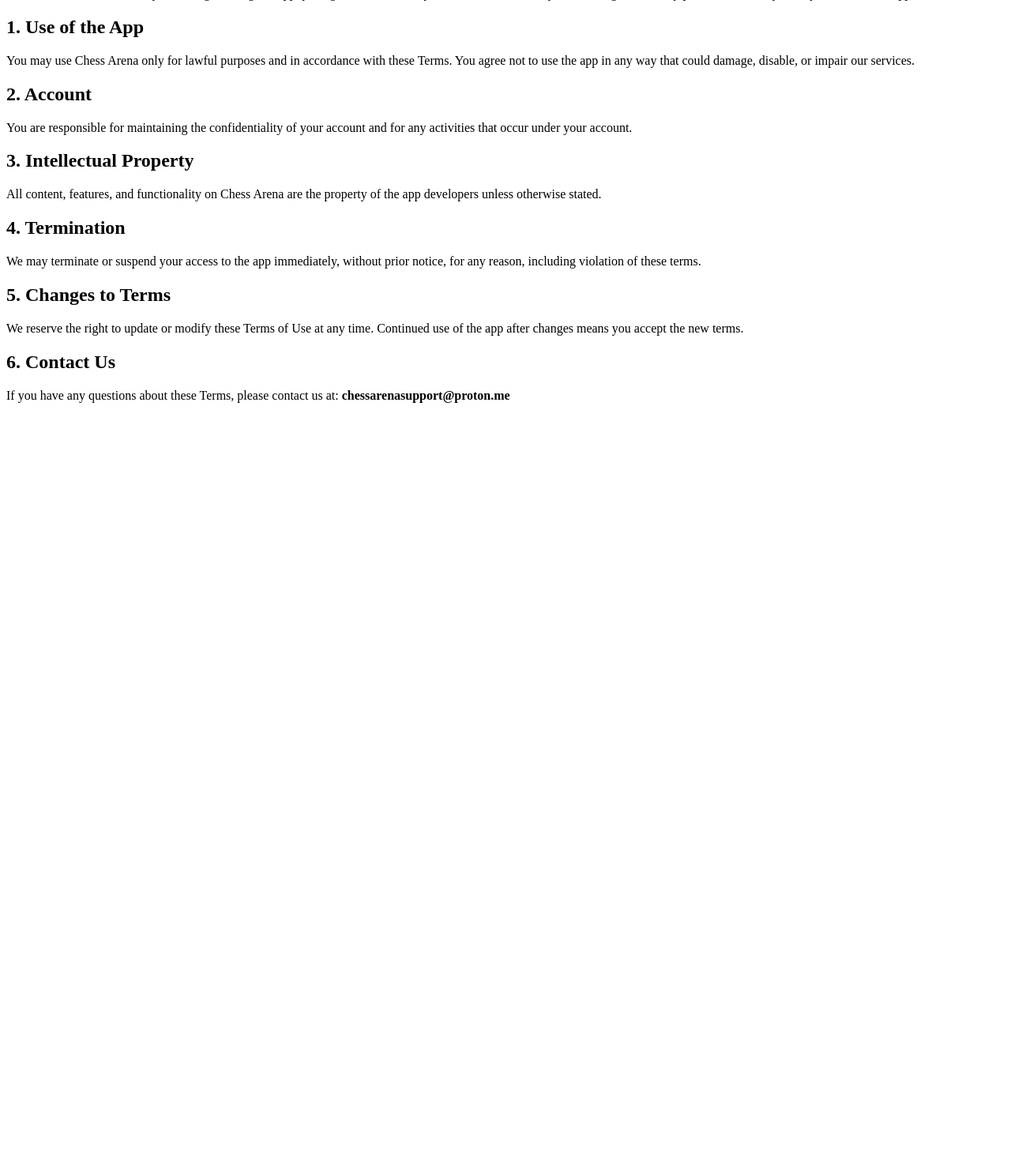
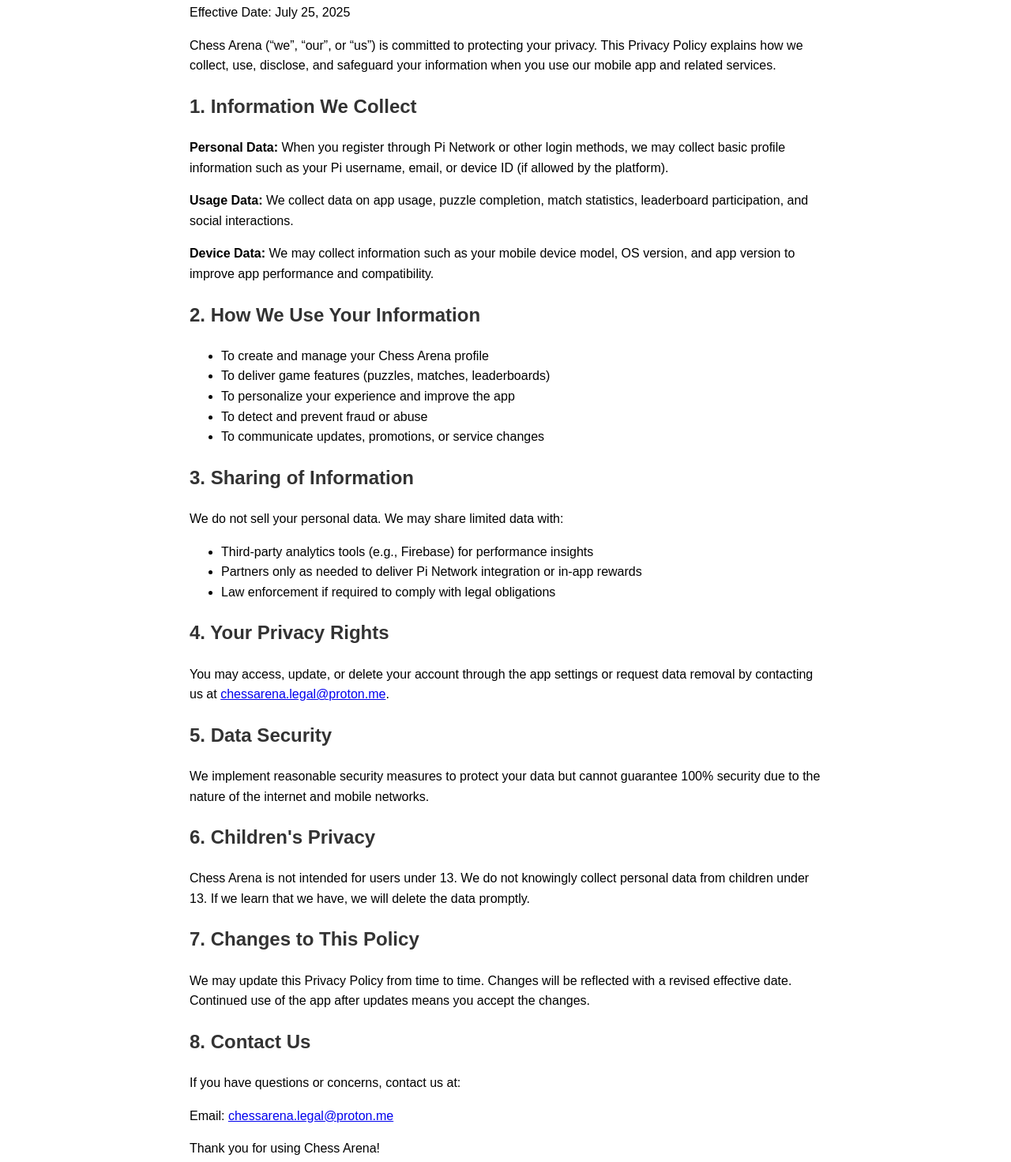
Before and after one commit to pidoy0218-arts/chess-arena-lgal, a plain HTML site: page legal/terms-of-use.html in a window 1280 px wide. Shown: the part 131-1602 px from the top of the page at 79% size. Before the commit the page ends 800 px from the top, so only its background shows below. Drawn offline with Linux system fonts and the light colour scheme.

Commit message:
Update terms-of-use.html

```diff
--- a/legal/terms-of-use.html
+++ b/legal/terms-of-use.html
@@ -1,3 +1,69 @@
+<!DOCTYPE html>
+<html lang="en">
+<head>
+  <meta charset="UTF-8" />
+  <meta name="viewport" content="width=device-width, initial-scale=1.0" />
+  <title>Privacy Policy – Chess Arena</title>
+  <style>
+    body {
+      font-family: Arial, sans-serif;
+      max-width: 800px;
+      margin: auto;
+      padding: 40px 20px;
+      line-height: 1.6;
+    }
+    h1, h2 {
+      color: #333;
+    }
+  </style>
+</head>
+<body>
+  <h1>Privacy Policy for Chess Arena</h1>
+  <p>Effective Date: July 25, 2025</p>
+
+  <p>Chess Arena (“we”, “our”, or “us”) is committed to protecting your privacy. This Privacy Policy explains how we collect, use, disclose, and safeguard your information when you use our mobile app and related services.</p>
+
+  <h2>1. Information We Collect</h2>
+  <p><strong>Personal Data:</strong> When you register through Pi Network or other login methods, we may collect basic profile information such as your Pi username, email, or device ID (if allowed by the platform).</p>
+  <p><strong>Usage Data:</strong> We collect data on app usage, puzzle completion, match statistics, leaderboard participation, and social interactions.</p>
+  <p><strong>Device Data:</strong> We may collect information such as your mobile device model, OS version, and app version to improve app performance and compatibility.</p>
+
+  <h2>2. How We Use Your Information</h2>
+  <ul>
+    <li>To create and manage your Chess Arena profile</li>
+    <li>To deliver game features (puzzles, matches, leaderboards)</li>
+    <li>To personalize your experience and improve the app</li>
+    <li>To detect and prevent fraud or abuse</li>
+    <li>To communicate updates, promotions, or service changes</li>
+  </ul>
+
+  <h2>3. Sharing of Information</h2>
+  <p>We do not sell your personal data. We may share limited data with:</p>
+  <ul>
+    <li>Third-party analytics tools (e.g., Firebase) for performance insights</li>
+    <li>Partners only as needed to deliver Pi Network integration or in-app rewards</li>
+    <li>Law enforcement if required to comply with legal obligations</li>
+  </ul>
+
+  <h2>4. Your Privacy Rights</h2>
+  <p>You may access, update, or delete your account through the app settings or request data removal by contacting us at <a href="mailto:chessarena.legal@proton.me">chessarena.legal@proton.me</a>.</p>
+
+  <h2>5. Data Security</h2>
+  <p>We implement reasonable security measures to protect your data but cannot guarantee 100% security due to the nature of the internet and mobile networks.</p>
+
+  <h2>6. Children's Privacy</h2>
+  <p>Chess Arena is not intended for users under 13. We do not knowingly collect personal data from children under 13. If we learn that we have, we will delete the data promptly.</p>
+
+  <h2>7. Changes to This Policy</h2>
+  <p>We may update this Privacy Policy from time to time. Changes will be reflected with a revised effective date. Continued use of the app after updates means you accept the changes.</p>
+
+  <h2>8. Contact Us</h2>
+  <p>If you have questions or concerns, contact us at:</p>
+  <p>Email: <a href="mailto:chessarena.legal@proton.me">chessarena.legal@proton.me</a></p>
+
+  <p>Thank you for using Chess Arena!</p>
+</body>
+</html>
 <!DOCTYPE html>
 <html lang="en">
 <head>
```
